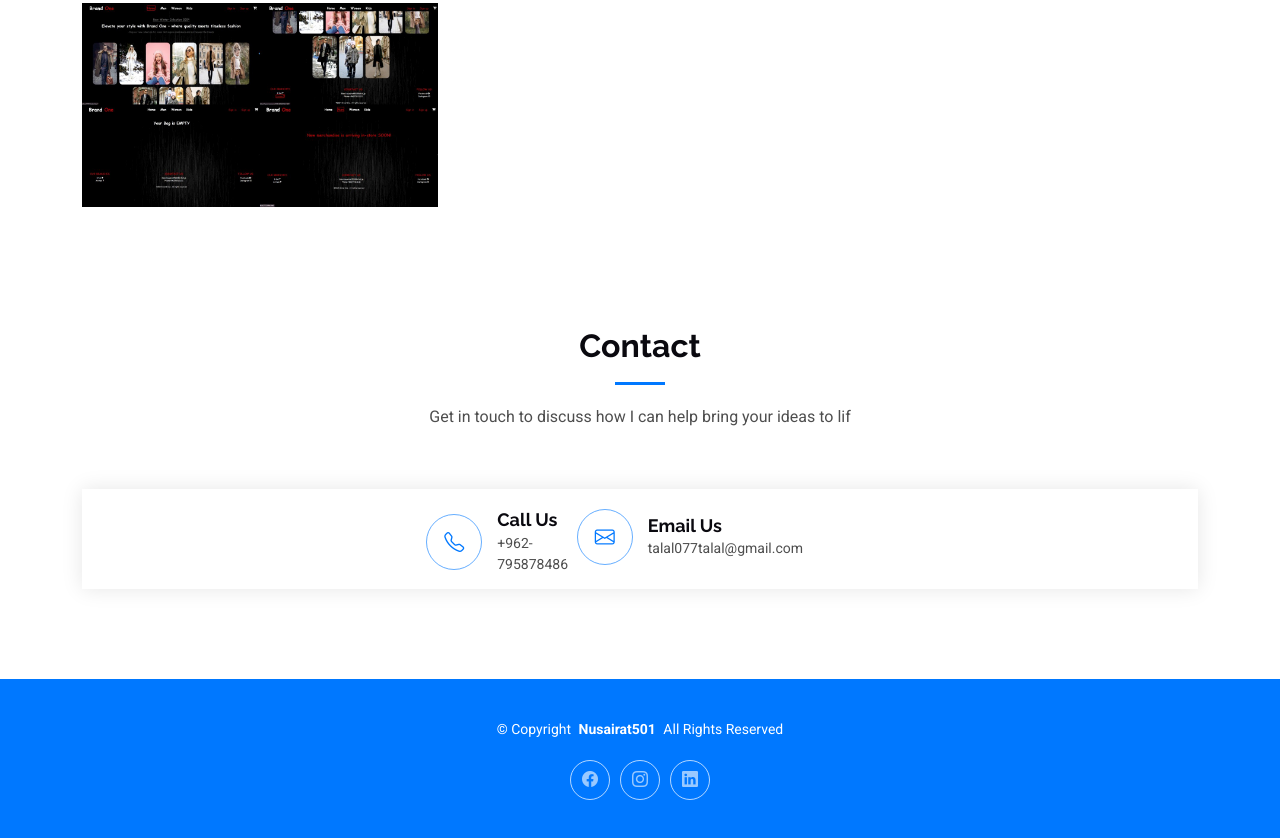
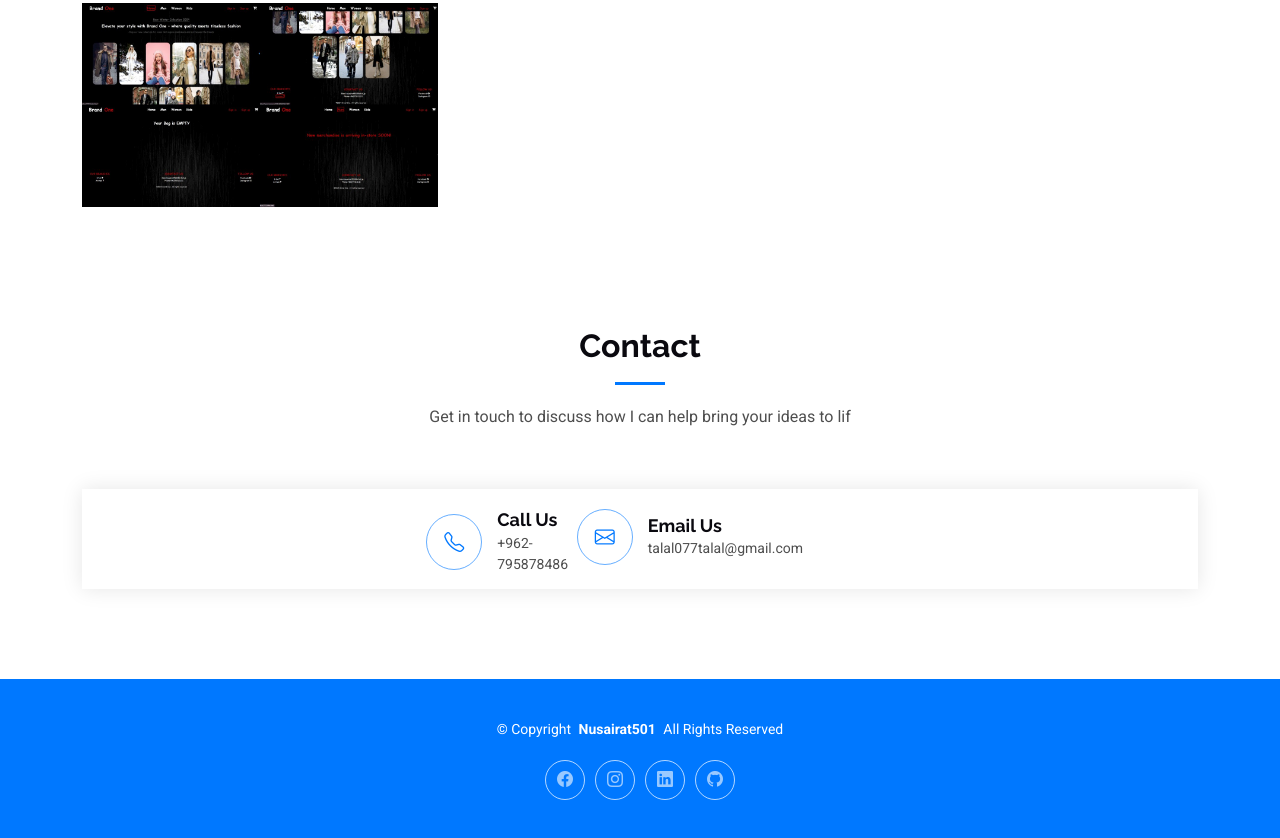
Before and after one commit to Nusairat501/Nusairat.portfolio, a plain HTML site: page index.html in a window 1280 px wide. Shown: the part 2492-3330 px from the top of the page. Drawn offline with Linux system fonts and the light colour scheme.

Commit message:
Update index.html

```diff
--- a/index.html
+++ b/index.html
@@ -282,6 +282,8 @@
         <a href="https://www.facebook.com/profile.php?id=100009571690476" target="_blank"><i class="bi bi-facebook"></i></a>
         <a href="https://www.instagram.com/nusairat.501/profilecard/?igsh=MXZub2Y5eTFqbzU0MQ==" target="_blank"><i class="bi bi-instagram"></i></a>
         <a href="https://www.linkedin.com/in/hamza-nusairat-803121334?utm_source=share&utm_campaign=share_via&utm_content=profile&utm_medium=android_app" target="_blank"><i class="bi bi-linkedin"></i></a>
+            <a href="https://github.com/Nusairat501"target="_blank"><i class="bi bi-github"></i></a>
+
       </div>
 
     </div>
```
